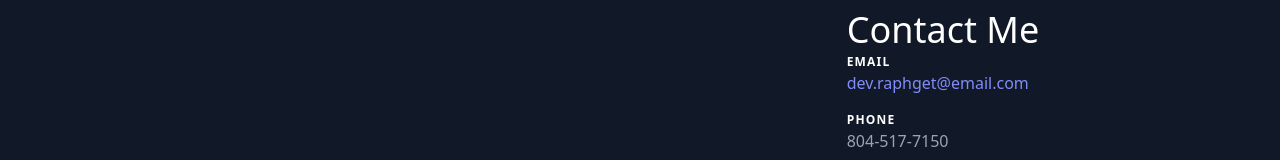
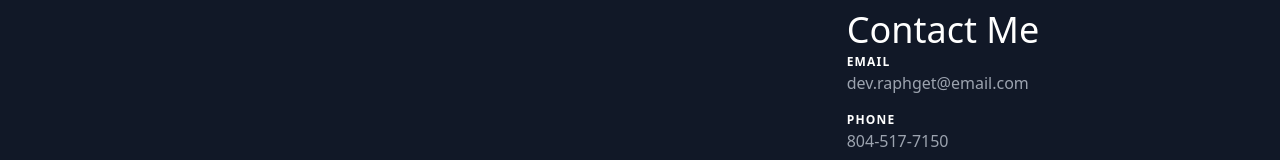
Before and after one commit to raphget/Personal-Portfolio, a React (Create React App) app: page / in a window 1280 px wide. Shown: the part 1827-1987 px from the top of the page. Built offline with nearby package versions, Linux system fonts and the light colour scheme.

Commit message:
contact updates

```diff
--- a/src/components/Contact.js
+++ b/src/components/Contact.js
@@ -43,7 +43,7 @@ export default function Contact() {
           <h2 className="title-font font-semibold text-white tracking-widest text-xs">
                 EMAIL
               </h2>
-              <a className="text-indigo-400 leading-relaxed">
+              <a className="text-white-400 leading-relaxed">
                 dev.raphget@email.com
               </a>
               <h2 className="title-font font-semibold text-white tracking-widest text-xs mt-4">
```
